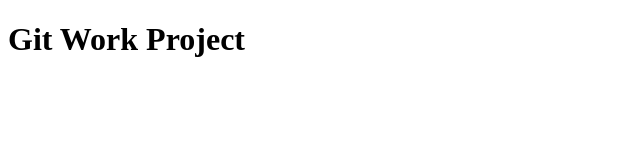
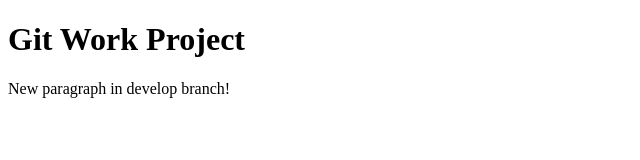
Before and after one commit to arcmag/work-git, a plain HTML site: page index.html in a window 1280 px wide. Shown: the whole page, without its empty margins (0-640 px from the left). Drawn offline with Linux system fonts and the light colour scheme.

Commit message:
first develop commit

```diff
--- a/index.html
+++ b/index.html
@@ -7,5 +7,6 @@
 </head>
 <body>
     <h1>Git Work Project</h1>
+    <p>New paragraph in develop branch!</p>
 </body>
 </html>
```
